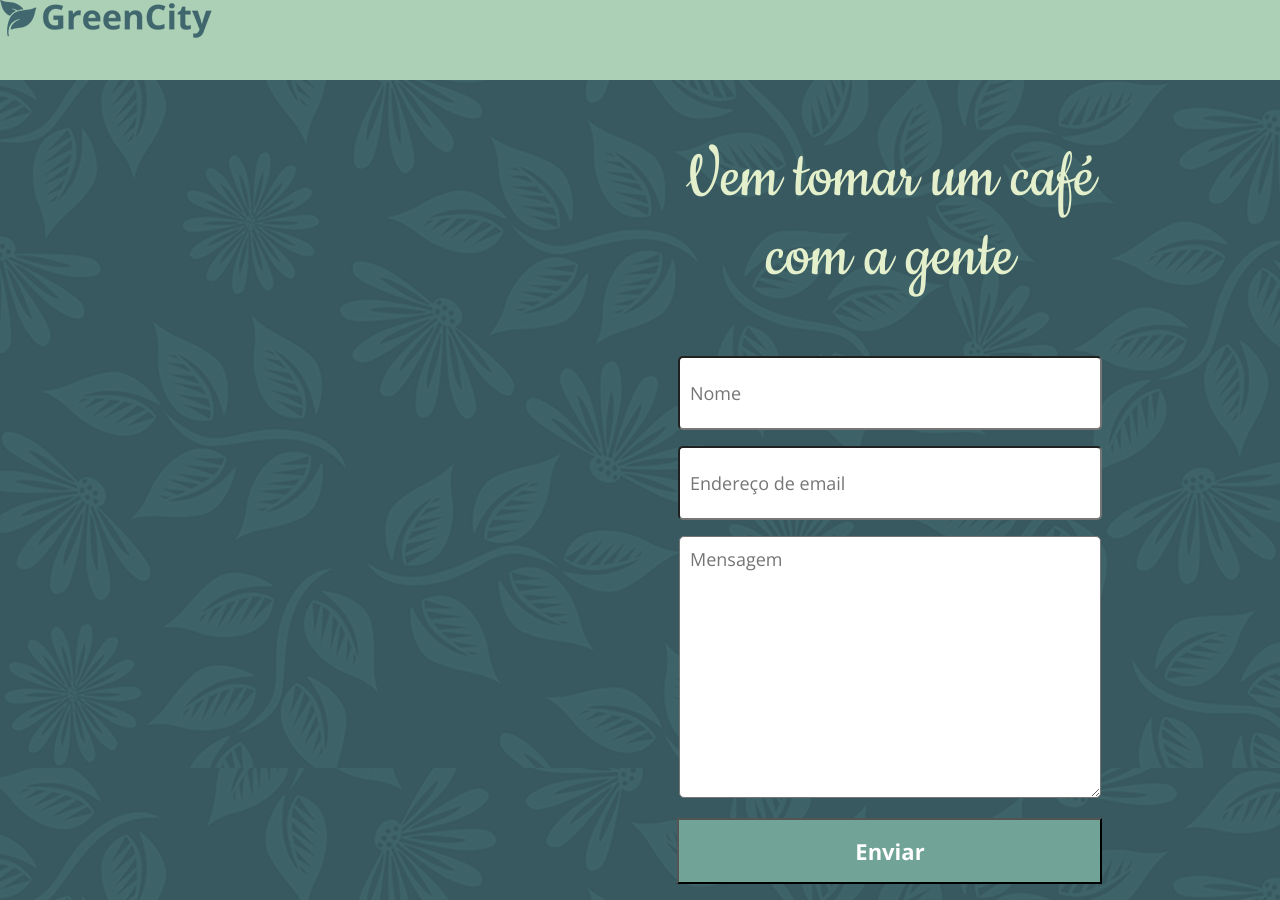
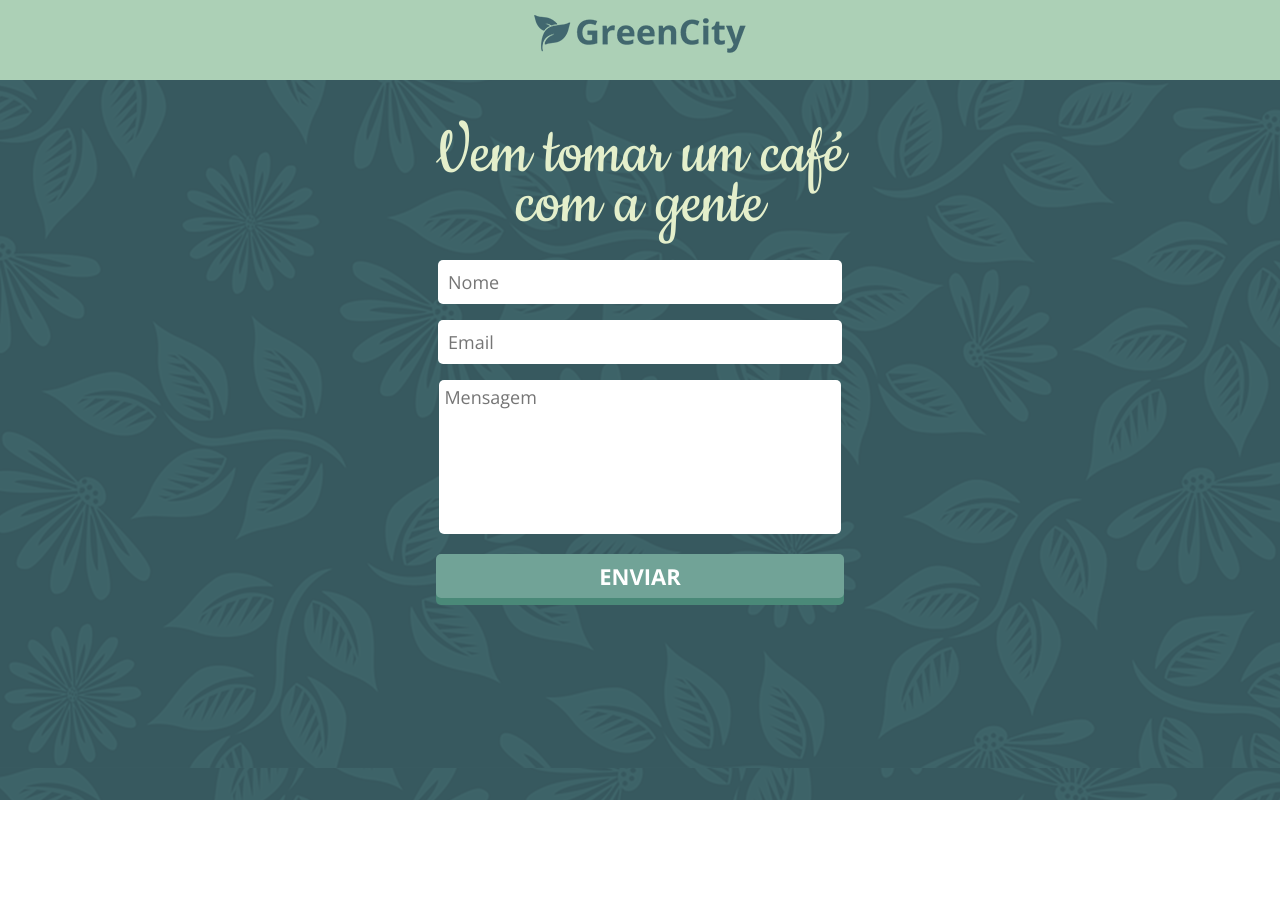
Before and after one commit to penseadvance/front-end-intern-test, a plain HTML site: page index.html in a window 1280 px wide. After the commit the page ends 800 px from the top, so only its background shows below. Drawn offline with nearby package versions, Linux system fonts and the light colour scheme.

Commit message:
CSS finalizado

```diff
--- a/index.html
+++ b/index.html
@@ -15,18 +15,16 @@
         <img id="logo" src="/front-end-intern-test/assets/06-LOGO.png">
     </header>
     <div class="container">
-        <aside class="item"></aside>
         <aside class="item">
             <h1>Vem tomar um café com a gente</h1>
 
             <form id="contact" action="#">
                 <input type="text" id="name" placeholder="Nome">
-                <p><input type="text" id="email" placeholder="Endereço de email"></p>
-                <textarea name="message" id="message" cols="30" rows="10" placeholder="Mensagem"></textarea>
-                <p><input type="submit" id="send" value="Enviar"></p>
+                <p><input type="text" id="email" placeholder="Email"></p>
+                <textarea name="message" id="message" cols="30" rows="6" placeholder="Mensagem"></textarea>
+                <p><input type="submit" id="send" value="ENVIAR"></p>
             </form>
         </aside>
-        <aside clas="item"></aside>
     </div>
     <script src="main.js"></script>
 </body>
--- a/main.css
+++ b/main.css
@@ -3,9 +3,7 @@
 @import url('https://fonts.googleapis.com/css?family=Cookie&display=swap');
 /* font-family: 'Open Sans', sans-serif; */
 
-@import url('https://fonts.googleapis.com/css?family=Open+Sans:300,400,700&display=swap');
-
-
+@import url('https://fonts.googleapis.com/css?family=Open+Sans:100,300,400,700&display=swap');
 html, body {
     box-sizing: border-box;
     padding: 0;
@@ -14,13 +12,14 @@ html, body {
     width: 100%;
     background-image: url(/front-end-intern-test/assets/04-BG.png);
 }
+
 .container {
+    position: relative;
     display: flex;
     height: auto;
     width: auto;
-    flex-wrap: nowrap;
-    flex-direction: row;
     justify-content: space-around;
+    border-block-end: 100px;
 }
 
 header {
@@ -31,44 +30,67 @@ header {
 
 #logo {
     position: relative;
-    align-content: center;
+    display: block;
+    margin: auto;
+    top: 15px;
+}
+
+.item {
+    width: 480px;
+    height: 2em;;
+    text-align: center;
+    margin-left: auto;
+    margin-right: auto;
+}
+
+h1 {
+    position: relative;
+    width: 100%;
+    font-family: 'Cookie', cursive;
+    font-size: 71px;
+    font-weight: lighter;
+    color: #e4efcb;
+    margin-bottom: 30px;
+    margin-top: 50px;
+    line-height: 50px;
+
 }
 
 
-.item{
-    width: 500px;
-    height: auto;
-    text-align: center;
+
+#name, #email {
+    width: 80%;
+    border-radius: 5px;
+    font-family: 'Open Sans';
+    font-weight: lighter;
+    font-size: 18px;
+    padding: 10px;
+    border: none;
 }
 
-h1 {
-    font-family: 'Cookie', cursive;
-    font-size: 71px;
-    font-weight: 300;
-    color: #e4efcb;
-}
-
-#name, #email, #message {
-    width: 80%;
+#message {
+    width: 81.5%;
     border-radius: 5px;
     font-family: 'Open Sans';
     font-weight: 300;
     font-size: 18px;
-    padding: 10px;
-}
-
-#name, #email {
-    height: 50px;
+    padding: 5px;
+    border: none;
+    resize: none;
 }
 
 #send {
     width: 85%;
-    height: 3em;
+    height: 2em;
     background: #71a397;
     text-align: center;
     font-family: 'Open Sans';
     font-weight: 700;
     font-size: 22px;
     color: white;
-    box-shadow: #4a8978;
+    border-radius: 5px;
+    cursor: pointer;
+    box-shadow: 0px 7px 0px 0px rgb(74, 137, 120);
+    border: none;
+    margin-bottom: 30px;
 }
```
